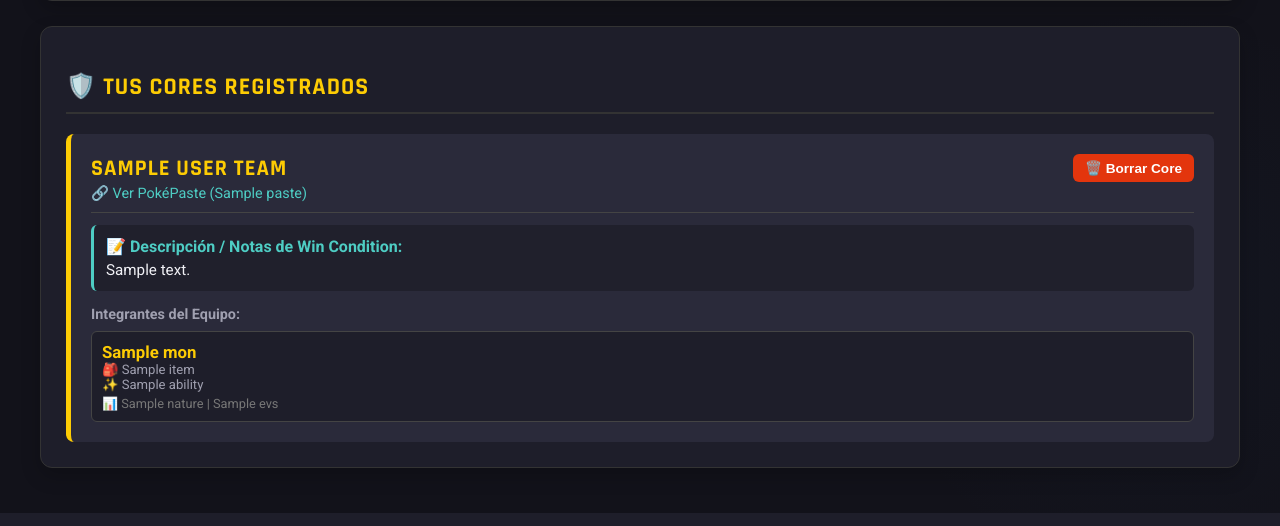
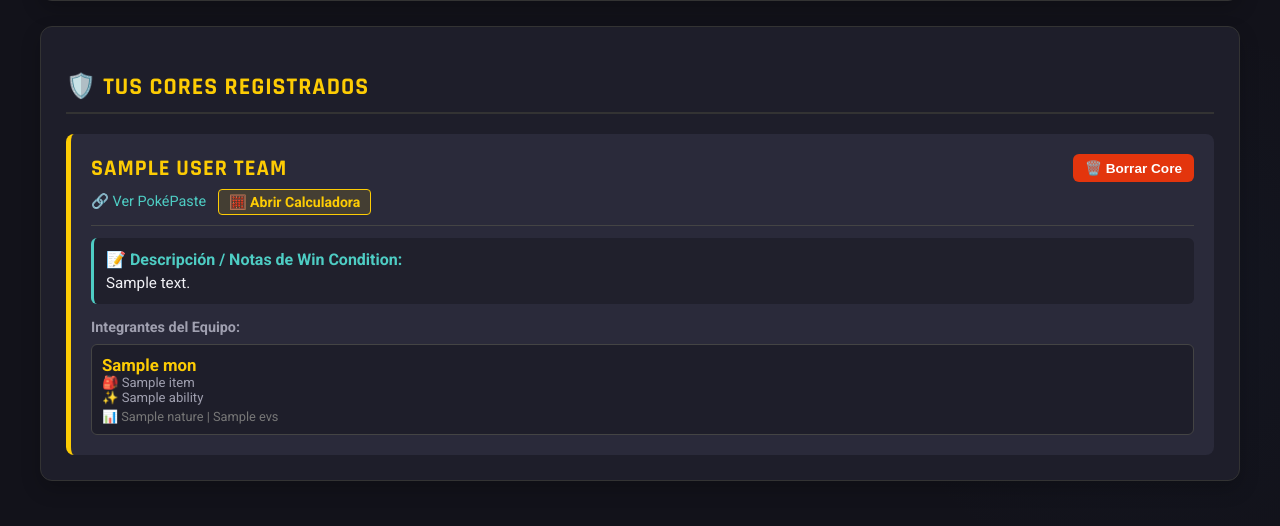
Before and after one commit to gilpinzonalvaro-commits/vgc-coach, a Flask app: template templates/dashboard.html in a window 1280 px wide, after a click on "🛡️ TEAM BUILDER". Shown: the part 581-1107 px from the top of the page. Run offline with Flask 3, Linux system fonts and the light colour scheme; the template is opened without the code that fills it: most values are stand-ins (such as "Sample title", 1, 10 or a date in 2020); some libraries are stand-ins or nearby versions.

Commit message:
Update dashboard.html

```diff
--- a/templates/dashboard.html
+++ b/templates/dashboard.html
@@ -164,7 +164,7 @@
             box-shadow: 0 0 25px rgba(78, 205, 196, 0.6);
         }
 
-        /* Botón Calculadora de Daño Inferior */
+        /* Botón Calculadora */
         .btn-calc-bottom {
             display: block;
             width: 100%;
@@ -187,6 +187,26 @@
             background: var(--poke-cyan);
             color: #111;
             box-shadow: 0 0 20px rgba(78, 205, 196, 0.5);
+        }
+
+        .btn-calc-card {
+            color: var(--poke-yellow);
+            text-decoration: none;
+            font-size: 0.88em;
+            font-weight: bold;
+            background: rgba(253, 204, 4, 0.12);
+            padding: 4px 10px;
+            border-radius: 4px;
+            border: 1px solid var(--poke-yellow);
+            transition: all 0.2s;
+            display: inline-flex;
+            align-items: center;
+            gap: 5px;
+        }
+
+        .btn-calc-card:hover {
+            background: var(--poke-yellow);
+            color: #111;
         }
 
         /* Botones estándar */
@@ -294,7 +314,6 @@
                 <button type="submit" class="btn-mega">✨ MEGAEVOLUCIONAR AUDITORÍA TÁCTICA ✨</button>
             </form>
 
-            <!-- ACCESO A CALCULADORA ABAJO -->
             <a href="https://calc.pokemonshowdown.com/" target="_blank" class="btn-calc-bottom">
                 🧮 ABRIR CALCULADORA DE DAÑO OFICIAL (SHOWDOWN)
             </a>
@@ -404,9 +423,14 @@
                     <div style="display: flex; justify-content: space-between; align-items: flex-start; border-bottom: 1px solid #444; padding-bottom: 10px; margin-bottom: 12px;">
                         <div>
                             <h3 style="margin: 0; color: var(--poke-yellow); font-size: 1.4em;">{{ t.name }}</h3>
-                            {% if t.paste %}
-                                <a href="{{ t.paste }}" target="_blank" style="color: var(--poke-cyan); text-decoration: none; font-size: 0.9em;">🔗 Ver PokéPaste ({{ t.paste }})</a>
-                            {% endif %}
+                            <div style="margin-top: 6px; display: flex; gap: 12px; align-items: center; flex-wrap: wrap;">
+                                {% if t.paste %}
+                                    <a href="{{ t.paste }}" target="_blank" style="color: var(--poke-cyan); text-decoration: none; font-size: 0.9em;">🔗 Ver PokéPaste</a>
+                                {% endif %}
+                                <a href="https://calc.pokemonshowdown.com/" target="_blank" class="btn-calc-card">
+                                    🧮 Abrir Calculadora
+                                </a>
+                            </div>
                         </div>
                         <form action="/delete_team" method="POST" style="margin: 0;">
                             <input type="hidden" name="team_id" value="{{ t.id }}">
```
